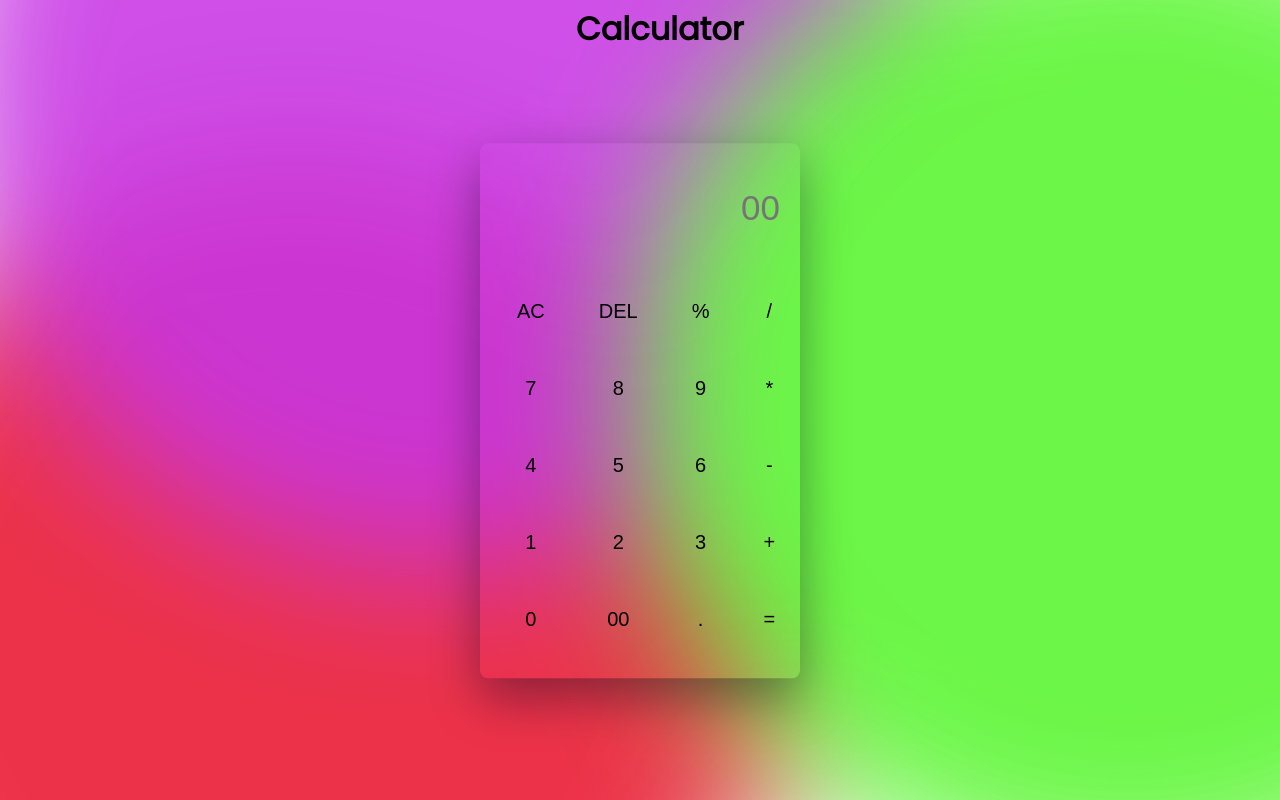
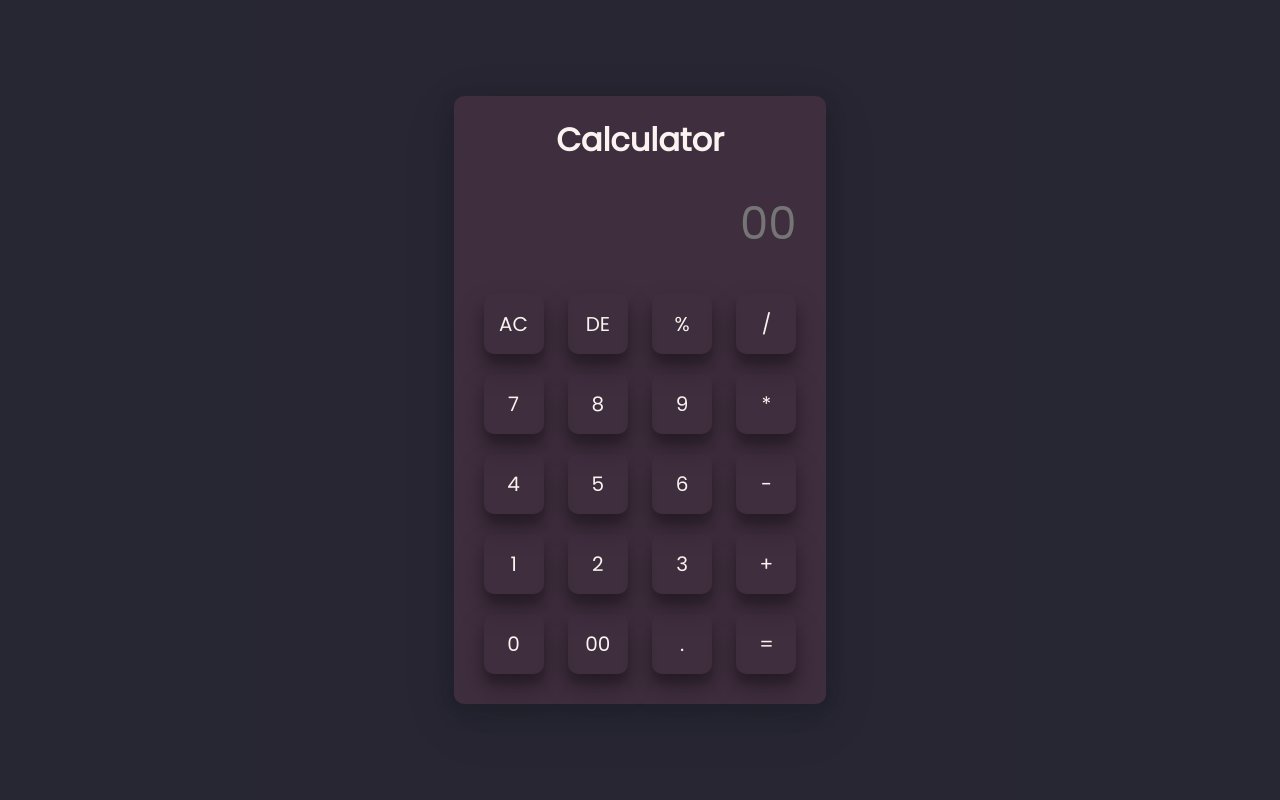
Before and after one commit to adityasahu73/Calculator, a plain HTML site: page index.html in a window 1280 px wide. Drawn offline with nearby package versions, Linux system fonts and the light colour scheme.

Commit message:
new design

```diff
--- a/index.html
+++ b/index.html
@@ -10,37 +10,41 @@
   </head>
   <body>
 
-    <h1 class="animate__heartBeat">Calculator</h1>
-    <div class="calculator">
+    <div class="container">
+      <div class="calculator">
+        <h1>Calculator</h1>
       <div class="display">
         <input type="text" placeholder="00" id="input" disabled />
       </div>
-      <div class="buttons ">
+      <div>
         <button class="input-button" value="AC" id="clear">AC</button>
-        <button class="input-button" value="DEL" id="erase">DEL</button>
+        <button class="input-button" value="DEL" id="erase">DE</button>
         <button class="input-button" value="%">%</button>
         <button class="input-button" value="/">/</button>
-
+        </div>
+        <div>
         <button class="input-button" value="7">7</button>
         <button class="input-button" value="8">8</button>
         <button class="input-button" value="9">9</button>
         <button class="input-button" value="*">*</button>
-
+      </div>
         <button class="input-button" value="4">4</button>
         <button class="input-button" value="5">5</button>
         <button class="input-button" value="6">6</button>
         <button class="input-button" value="-">-</button>
-
+      <div>
         <button class="input-button" value="1">1</button>
         <button class="input-button" value="2">2</button>
         <button class="input-button" value="3">3</button>
         <button class="input-button" value="+">+</button>
-
+      </div>
+      <div>
         <button class="input-button" value="0">0</button>
         <button class="input-button" value="00">00</button>
         <button class="input-button" value=".">.</button>
         <button class="input-button" value="=" id="equal">=</button>
       </div>
+      </div>
     </div>
   </body>
   <script src="script.js"></script>
--- a/script.js
+++ b/script.js
@@ -8,7 +8,7 @@ Array.from(buttons).forEach((button) => {
     } else if (e.target.innerHTML == "AC") {
       string = "";
       document.querySelector("input").value = string;
-    }else if (e.target.innerHTML == "DEL") {
+    }else if (e.target.innerHTML == "DE") {
       string = string.slice(0,-1);
       document.querySelector("input").value = string;
     } else {
--- a/style.css
+++ b/style.css
@@ -2,84 +2,55 @@
 * {
   margin: 0;
   padding: 0;
+  font-family: 'Poppins',sans-serif;
   box-sizing: border-box;
 }
-body {
+.container{
   width: 100%;
   height: 100vh;
-  background: url(assests/bg.svg) no-repeat center;
-  background-size: cover;
-  font-family: "Poppins", sans-serif;
+  display: flex;
+  justify-content: center;
+  align-items: center;
+  background-color:#191825ef;
 }
-h1 {
-  margin-left: 45%;
-  margin-top: 5px;
-  position: fixed;
+.calculator{
+  background-color:#3F2E3E;
+  padding: 20px;
+  border-radius: 10px;
+  box-shadow: rgba(17, 17, 26, 0.1) 0px 4px 16px, rgba(17, 17, 26, 0.1) 0px 8px 24px, rgba(17, 17, 26, 0.1) 0px 16px 56px;
 }
-.calculator {
-  width: 320px;
-  /* background-color: #15173c; */
+h1{
+  display: flex;
+  justify-content: center;
+  color: #FAF3F0;
+}
+.calculator button,input{
+  border: 0;
+  outline: 0;
+  width: 60px;
+  height: 60px;
+  border-radius: 10px;
   background: transparent;
-  padding: 30px 20px;
-  position: absolute;
-  transform: translate(-50%, -42%);
-  top: 46%;
-  left: 50%;
-  border-radius: 8px;
-  box-shadow: 0 20px 50px rgba(0, 5, 24, 0.4);
+  font-size: 20px;
+  color: #FAF3F0;
+  box-shadow: rgba(0, 0, 0, 0.25) 0px 14px 28px, rgba(0, 0, 0, 0.22) 0px 10px 10px;;
+  cursor: pointer;
+  margin: 10px;
 }
-.display {
-  width: 100%;
+ .display{
+  display: flex;
+  justify-content: flex-end;
+  margin: 20px 0;
 }
-.display input {
-  width: 100%;
-  padding: 15px 0px;
+ .display input{
   text-align: right;
-  border: none;
-  background-color: transparent;
-  color: black;
-  font-size: 35px;
+  flex: 1;
+  font-size: 45px;
+  box-shadow: none;
 }
-.display .input::placeholder {
-  color: #9490ac;
-}
-.buttons {
-  display: grid;
-  grid-template-columns: repeat(4, 1fr);
-  grid-gap: 20px;
-  margin-top: 40px;
-}
-.input-button {
-  font-size: 20px;
-  padding: 17px;
-  border: none;
-  background-color: transparent;
-  color: black;
-  cursor: pointer;
-  border-radius: 7px;
-}
-.input-button:hover {
-  box-shadow: 0 8px 25px #000d2e;
-}
-@media screen and (max-width: 1200px) {
-  h1 {
-/*     transform: translate(-17%, 1100%); */
-        display: none;
-  }
-  .calculator {
-    padding: 10px;
-    top: 40%;
+@media screen and (max-width: 400px) {
+  .calculator button,input{
+    width: 55px;
+    height: 55px;
   }
 }
-@media screen and (max-width: 350px) {
-  body {
-    height: 110vh;
-  }
-  h1 {
-/*     transform: translate(-39%, 1050%); */
-        display: none;
-  }
-  .calculator {
-    padding: 0;
-  }
-}
```
Also changed, not shown: assests/bbblurry.svg (deleted), assests/bg.svg (deleted), assests/blob.png (deleted).
